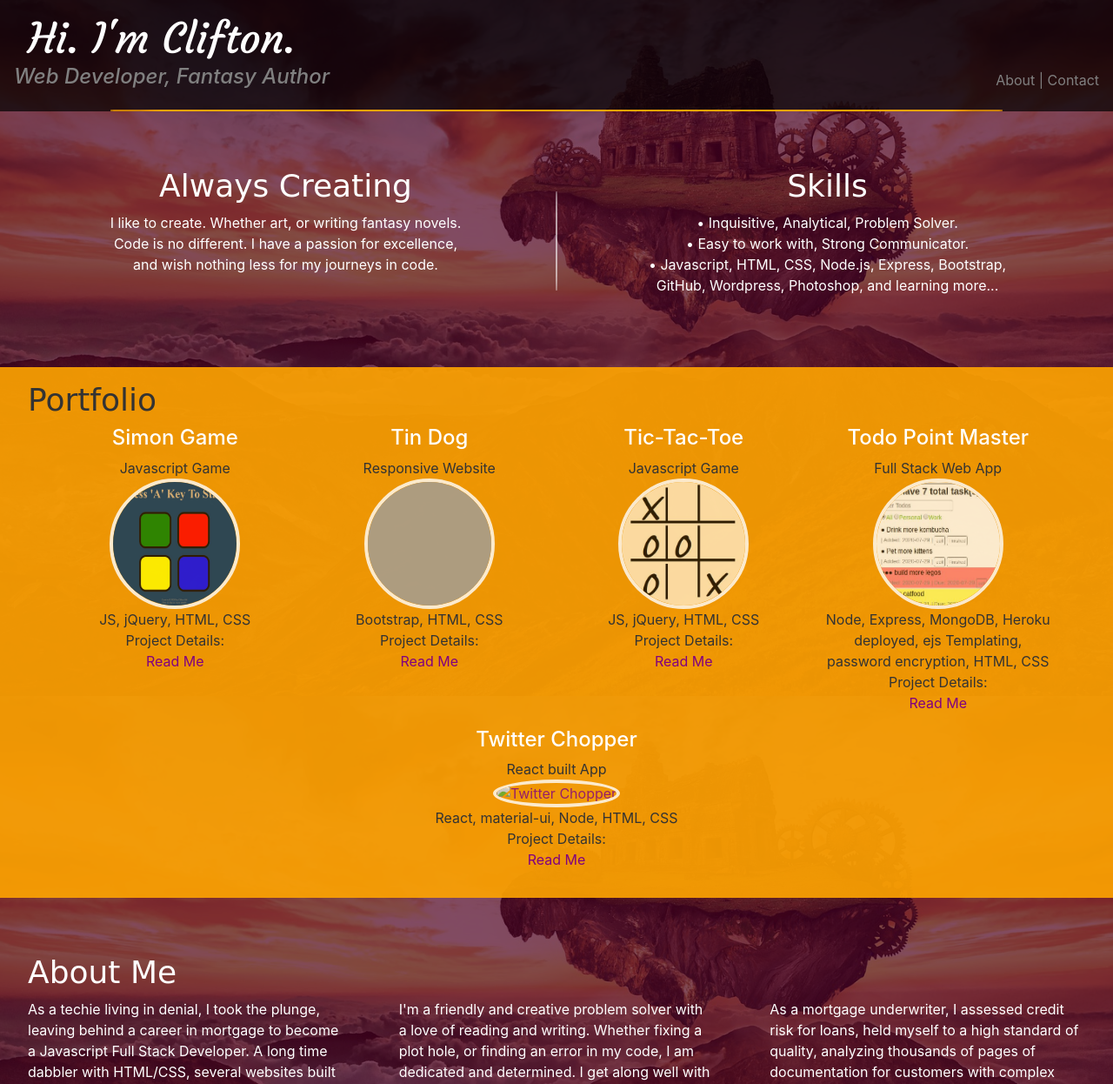
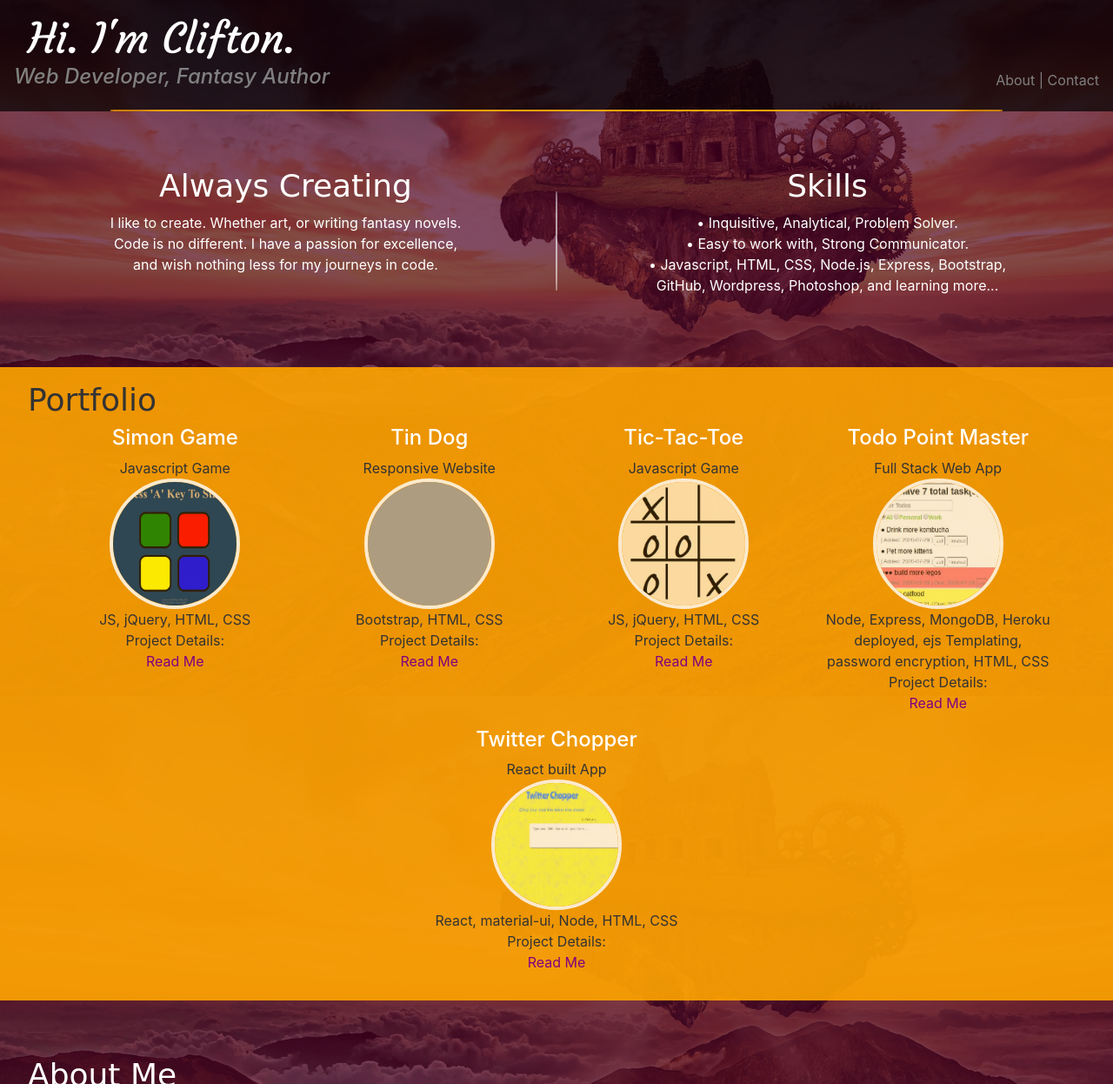
Before and after one commit to CliftonHill/cliftonhill.github.io, a plain HTML site: page index.html in a window 1280 px wide. Shown: the top 1246 px of the page at 87% size. Drawn offline with nearby package versions, Linux system fonts and the light colour scheme; grey boxes are pictures that could not be loaded; a web font is replaced by a local one.

Commit message:
finishing correction of image filename

```diff
--- a/index.html
+++ b/index.html
@@ -85,7 +85,7 @@
           <div class="col bottom-space">
             <h4>Twitter Chopper</h4>
             React built App<br />
-            <a href="https://cliftonhill.github.io/twitter-chopper/"><img src="images/twitter-chopper4.jpg" alt="Twitter Chopper"></a><br />
+            <a href="https://cliftonhill.github.io/twitter-chopper/"><img src="images/twitter-chopper.jpg" alt="Twitter Chopper"></a><br />
             React, material-ui, Node, HTML, CSS<br />
             Project Details:<br />
             <a href="#">Read Me</a>
```
